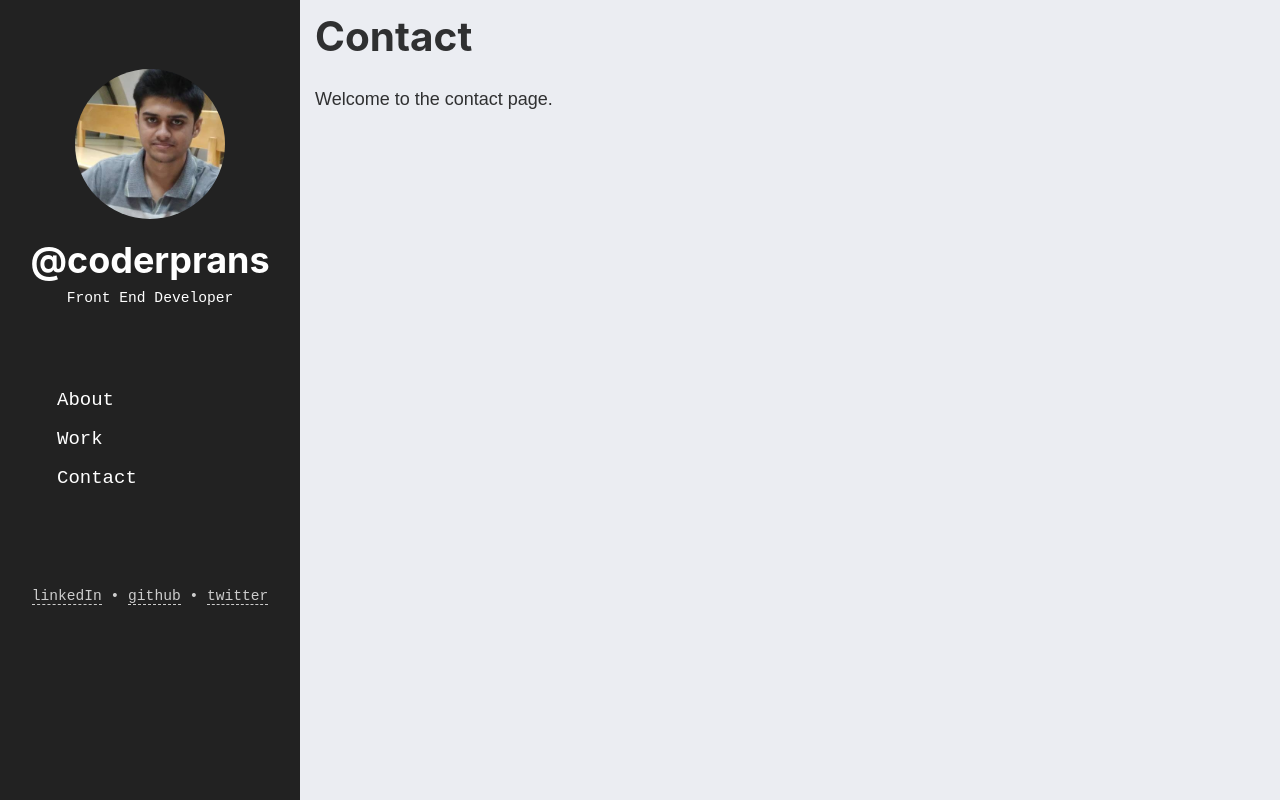
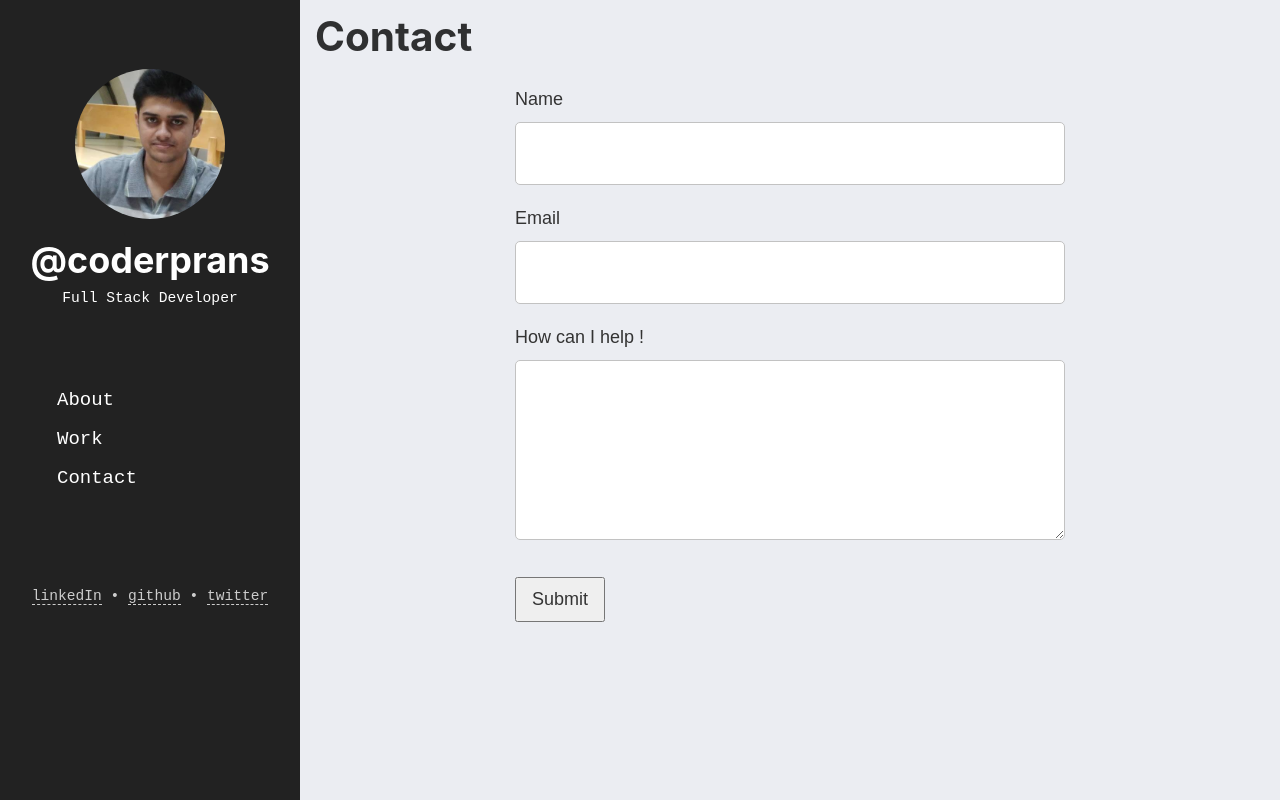
Before and after one commit to CoderPrans/CoderPrans.github.io, a Gatsby site: page /contact in a window 1280 px wide. Built offline with nearby package versions, Linux system fonts and the light colour scheme; Gatsby itself is replaced by a stand-in of ours.

Commit message:
contact init

```diff
--- a/src/components/header.js
+++ b/src/components/header.js
@@ -36,7 +36,7 @@
         </Link>
       </h1>
       <p style={{ padding: "0.3em", color: "white", fontFamily: "monospace" }}>
-        Front End Developer
+        Full Stack Developer
       </p>
     </div>
     <ul className="menu">
--- a/src/components/layout.css
+++ b/src/components/layout.css
@@ -13,6 +13,7 @@ footer,
 header,
 main {
   display: block;
+  width: 100%;
 }
 a {
   background-color: transparent;
@@ -398,3 +399,51 @@ footer a {
 footer {
   color: #ccc;
 }
+.showcase {
+  display: flex;
+  flex-wrap: wrap;
+  justify-content: center;
+  align-items: center;
+}
+.project-card {
+  margin: 20px 40px;
+  border-radius: 10px;
+  text-align: center;
+  cursor: pointer;
+}
+.project-card img {
+  box-shadow: 0 1px 3px rgba(0, 0, 0, 0.12), 0 1px 2px rgba(0, 0, 0, 0.24);
+  transition: all 0.3s cubic-bezier(0.25, 0.8, 0.25, 1);
+}
+.project-card img:hover {
+  box-shadow: 0 14px 28px rgba(0, 0, 0, 0.25), 0 10px 10px rgba(0, 0, 0, 0.22);
+}
+form {
+  width: 100%;
+  margin: 0 auto;
+  max-width: 550px;
+}
+label {
+  font-size: 18px;
+  color: #333;
+}
+input[type="text"],
+input[type="email"],
+textarea {
+  padding: 20px;
+  border: 1px solid #c2c2c2;
+  border-radius: 5px;
+  font-size: 1rem;
+  width: 100%;
+  margin: 10px 15px 20px 0px;
+}
+[type="submit"] {
+  padding: 10px 15px;
+  font-size: 18px;
+  color: #333;
+  margin: 10px auto;
+}
+textarea {
+  resize: vertical;
+  min-height: 180px;
+}
--- a/src/pages/contact.js
+++ b/src/pages/contact.js
@@ -1,15 +1,33 @@
-import React from "react"
+import React, { useState } from "react"
 //import { Link } from "gatsby"
 
 import Layout from "../components/layout"
 import SEO from "../components/seo"
 
-const SecondPage = () => (
-  <Layout>
-    <SEO title="Contact" />
-    <h1>Contact</h1>
-    <p>Welcome to the contact page.</p>
-  </Layout>
-)
+const SecondPage = () => {
+  const [Name, setName] = useState("")
+  const [Email, setEmail] = useState("")
+  const [Mssg, setMssg] = useState("")
+
+  return (
+    <Layout>
+      <SEO title="Contact" />
+      <h1>Contact</h1>
+      <form onSubmit={e => e.preventDefault()}>
+        <label htmlFor="Name">Name</label>
+        <br />
+        <input type="text" />
+        <label htmlFor="Email">Email</label>
+        <br />
+        <input type="text" />
+        <label htmlFor="Mssg">How can I help !</label>
+        <br />
+        <textarea></textarea>
+        <br />
+        <input type="submit" />
+      </form>
+    </Layout>
+  )
+}
 
 export default SecondPage
--- a/src/pages/index.js
+++ b/src/pages/index.js
@@ -16,8 +16,8 @@ const IndexPage = () => (
       </h1>
       <p>
         Hey, I'm <b>Pranav Bhaskar</b>,
-        <br />I like making websites and apps that <br /> makes life easier and
-        meaningful.
+        <br />I like making websites and apps that <br /> make life easier and
+        people happy.
         <br />
         <Link to="/contact">Hire me</Link> for freelance work.
       </p>
```
Also changed, not shown: src/components/project.js (added, +13 -0 lines), src/pages/work.js (+5 -12 lines).
